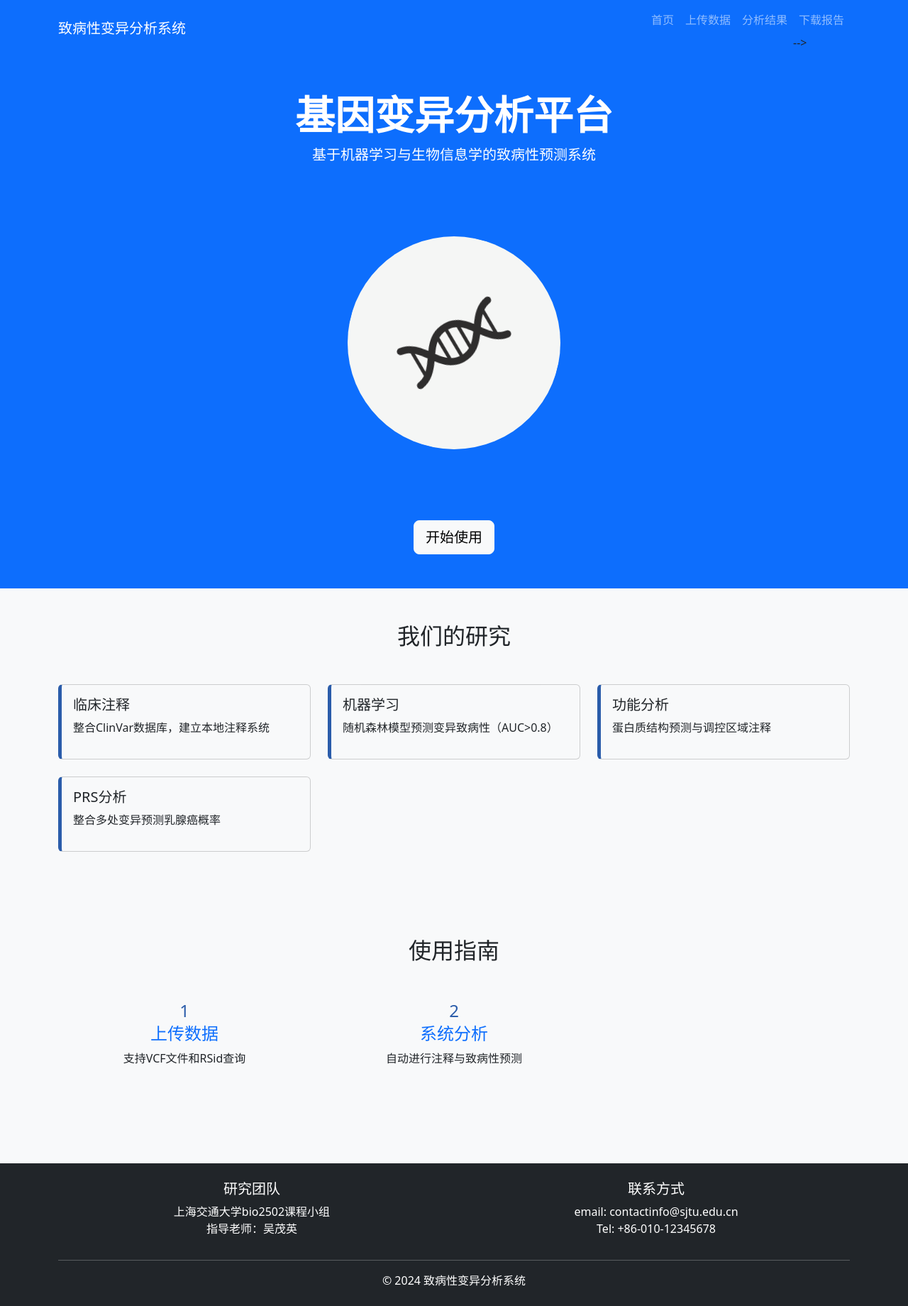
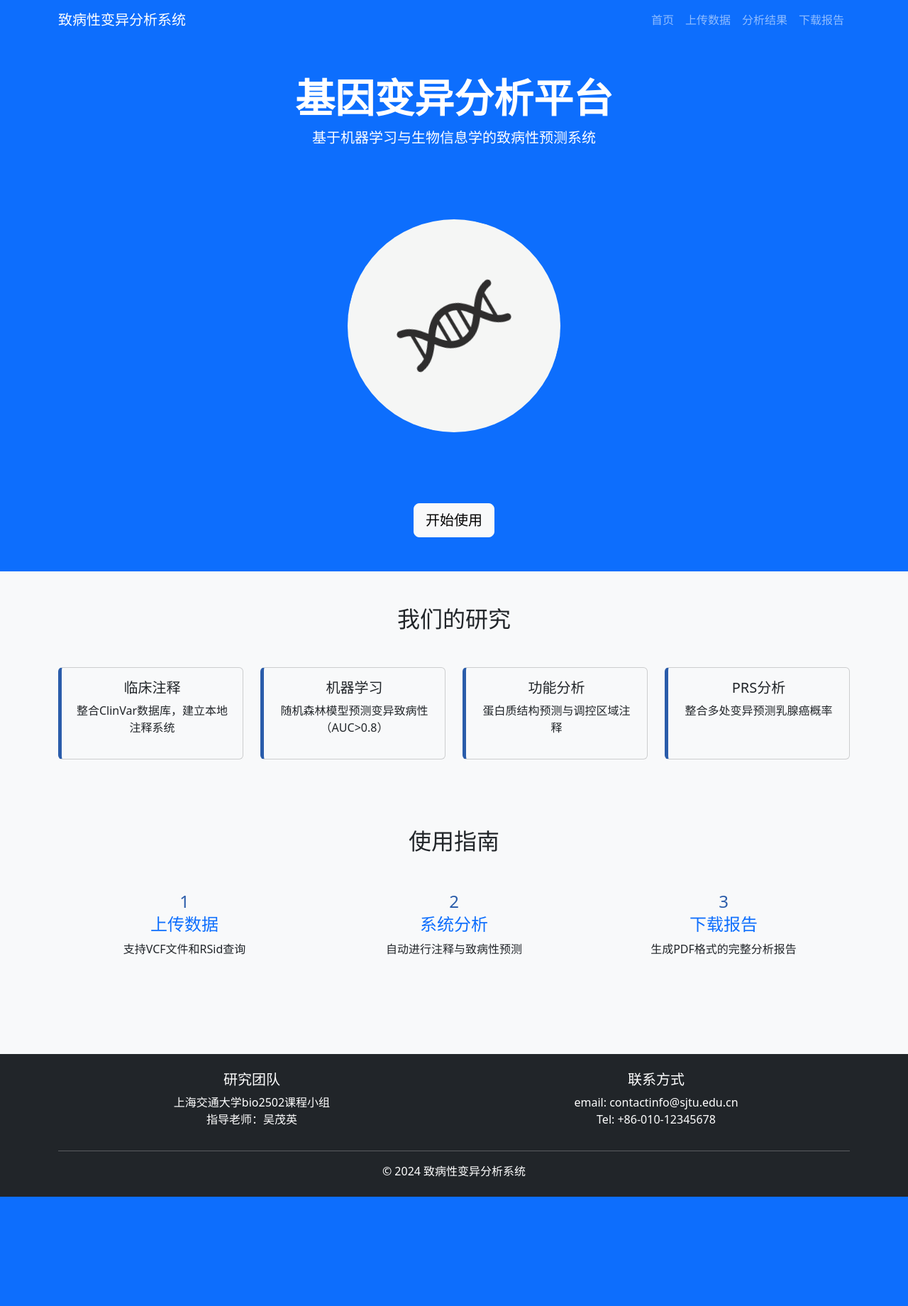
Before and after one commit to eating-SUN/bio2502-group-project, a Flask app: page / in a window 1280 px wide. Shown: the whole page at 71% size. After the commit the page ends 1686 px from the top, so only its background shows below. Run offline with Flask 3, Linux system fonts and the light colour scheme; parts of the project's set-up code (start-up, migrations or seed data) failed here and were passed over.

Commit message:
提交说明

```diff
--- a/app/routes.py
+++ b/app/routes.py
@@ -3,6 +3,7 @@ from app.utils import vcf_parser, variant_query, bio_features, regulome, prs
 import uuid
 import threading
 import os
+import traceback
 
 main = Blueprint('main', __name__)
 
@@ -17,6 +18,10 @@ def index():
 @main.route('/upload', methods=['GET'])
 def upload_page():
     return render_template('upload.html')
+
+@main.route('/results', methods=['GET'])
+def results_page():
+    return render_template('results.html')
 
 # upload file
 @main.route('/upload', methods=['POST'])
@@ -52,7 +57,7 @@ def upload_file():
     return jsonify({'status': 'queued', 'task_id': task_id}), 202
 
 
-@main.route('/task/<task_id>', methods=['GET'])
+@main.route('/status/<task_id>', methods=['GET'])
 def get_task_status(task_id):
     task = tasks.get(task_id)
     if not task:
@@ -72,21 +77,8 @@ def get_task_status(task_id):
 @main.route('/results', methods=['GET'])
 def results():
     task_id = request.args.get('task_id')
-    task = tasks.get(task_id)
-
-    if not task or task['status'] != 'completed':
-        return "Task not completed or not found", 404
-
-    result = task['result']['summary']
-
     return render_template(
-        'results.html',
-        variant_id=result.get('sample_variant', {}).get('id', 'N/A'),
-        clinvar_data=result.get('clinvar_data'),
-        pro_features=result.get('protein_features'),
-        regulome_score=result.get('regulome_score', 'N/A'),
-        prs_score=result.get('prs_score'),
-        prs_risk=result.get('prs_risk')
+        'results.html'
     )
 
 
@@ -98,11 +90,11 @@ def process_vcf_background(task_id, file_path):
     try:
         tasks[task_id]['status'] = 'parsing'
         tasks[task_id]['progress'] = 10
-        tasks[task_id]['variants'] = variants
+
 
         # 1. parse vcf file
         variants = vcf_parser.parse(file_path)
-
+        tasks[task_id]['variants'] = variants
         tasks[task_id]['progress'] = 20
 
         # 2. query ClinVar data
@@ -137,7 +129,7 @@ def process_vcf_background(task_id, file_path):
             end = variant['clinvar_data'].get('Stop')
             regulome_score = regulome.query_score({
                 'chrom': chrom,
-               'start': start,
+                'start': start,
                 'end': end
                 })
             variant['regulome_score'] = regulome_score
@@ -161,7 +153,7 @@ def process_vcf_background(task_id, file_path):
             'summary': {
                 'variant_id': sample_variant['id'] if sample_variant else None,
                 'protein_features': pro_features,
-               'regulome_score': regulome_score,
+                'regulome_score': regulome_score,
                 'prs_score': prs_score,
                 'prs_risk': prs_risk,
                 'clinvar_data': clinvar_data
@@ -171,6 +163,8 @@ def process_vcf_background(task_id, file_path):
         tasks[task_id]['progress'] = 100
 
     except Exception as e:
+        print('分析任务异常:', e)
+        traceback.print_exc()
         tasks[task_id]['status'] = 'failed'
         tasks[task_id]['error'] = str(e)
     finally:
--- a/app/static/js/main.js
+++ b/app/static/js/main.js
@@ -1,3 +1,15 @@
+// 页面跳转函数
+        function navigateTo(sectionId) {
+            document.querySelectorAll('a[href^="#"]').forEach(anchor => {
+                anchor.addEventListener('click', function (e) {
+                    e.preventDefault();
+                    document.querySelector(this.getAttribute('href')).scrollIntoView({
+                        behavior: 'smooth'
+                    });
+                });
+            });
+        }
+
 /**
  * 处理VCF文件上传功能
  */
@@ -16,11 +28,10 @@ function upload_file() {
 
     // 准备表单数据
     const formData = new FormData();
-    formData.append('vcf_file', fileInput.files[0]);
+    formData.append('file', fileInput.files[0]);
 
     // 显示进度组件
     uploadProgress.classList.remove('d-none');
-    updateProgressIndeterminate();
     uploadError.classList.add('d-none');
 
     // 创建XMLHttpRequest实例
@@ -28,11 +39,10 @@ function upload_file() {
 
     // 处理请求完成
     xhr.onload = () => {
-        uploadProgress.classList.add('d-none');
     if (xhr.status >= 200 && xhr.status < 300) {
-            // 上传成功，跳转页面或显示结果
-            console.log('文件上传成功');
-            window.location.href = 'results.html';
+        const response = JSON.parse(xhr.responseText);
+        const taskId = response.task_id;
+        checkTaskStatus(taskId); // 开始轮询进度
     } else {
         showError(uploadError, `上传失败，状态码：${xhr.status}`);
     }
@@ -45,27 +55,12 @@ function upload_file() {
     };
 
     // 配置请求
-    xhr.open('POST', '/api/upload', true);
+    xhr.open('POST', 'upload', true);
 
     // 发送请求
     xhr.send(formData);
 }
 
-
-/**
- * 更新上传进度条（适用于任务状态未知的情况）
- */
-function updateProgressIndeterminate() {
-    const progressBar = document.getElementById('progressBar');
-    const progressText = document.getElementById('progressText');
-
-    // 设置为不定长进度条
-    progressBar.classList.add('progress-bar-indeterminate');
-    progressText.textContent = '任务进行中...';
-
-    // 添加动画效果
-    progressBar.classList.add('progress-bar-animated', 'progress-bar-striped');
-}
 
 
 
@@ -194,25 +189,37 @@ function showResults(results) {
  * 轮询获取结果
  */
 function checkTaskStatus(taskId) {
+    const uploadProgress = document.getElementById('uploadProgress');
+    const progressBar = document.getElementById('progressBar');
+    const progressText = document.getElementById('progressText');
+    uploadProgress.classList.remove('d-none');
+
     const interval = setInterval(async () => {
         try {
             const response = await fetch(`/status/${taskId}`);
             const data = await response.json();
 
+            // 更新进度条
+            if (typeof data.progress === 'number') {
+                progressBar.style.width = `${data.progress}%`;
+                progressText.textContent = `${data.progress}%`;
+                progressBar.classList.remove('progress-bar-indeterminate');
+            }
+
             if (data.status === 'completed') {
                 clearInterval(interval);
+                uploadProgress.classList.add('d-none');
                 showResults(data.result);
-
-        // 显示浏览器通知
-        if (Notification.permission === 'granted') {
-          new Notification('Analysis Complete', {
-            body: 'Your variant analysis is ready!'
-          });
-        }
+                // 可选：显示通知
+            } else if (data.status === 'failed') {
+                clearInterval(interval);
+                uploadProgress.classList.add('d-none');
+                showError(document.getElementById('uploadError'), '分析失败，请重试');
             }
         } catch (error) {
-      console.error('Error checking status:', error);
             clearInterval(interval);
+            uploadProgress.classList.add('d-none');
+            showError(document.getElementById('uploadError'), '网络错误，请重试');
         }
     }, 2000); // 每2秒查询一次
 }
--- a/app/templates/index.html
+++ b/app/templates/index.html
@@ -88,10 +88,10 @@
                         <a class="nav-link" href="{{ url_for('main.upload_page') }}">上传数据</a>
                     </li>
                     <li class="nav-item">
-                        <a class="nav-link" href="{{ url_for('main.results') }}">分析结果</a>
+                        <a class="nav-link" href="{{ url_for('main.results_page') }}">分析结果</a>
                     </li>
                     <li class="nav-item">
-                        <a class="nav-link" href="{{ url_for('main.results') }}">下载报告</a> -->
+                        <a class="nav-link" href="{{ url_for('main.results_page') }}">下载报告</a>
                     </li>
                 </ul>
             </div>
@@ -111,7 +111,7 @@
         <div class="dna-container">
             <div class="circle-clip">
                 <svg class="rotating-svg" viewBox="0 0 100 100" preserveAspectRatio="xMidYMid meet">
-                    <image href="{{ url_for('static', filename='img/medical-01.svg') }}" width="100%" height="100%" />
+                    <image href="{{ url_for('static', filename='img/medical-01.svg' )}}" width="100%" height="100%" />
                 </svg>
             </div>
         </div>
@@ -129,37 +129,37 @@
     <section id="research" class="py-5">
     <div class="container">
         <h2 class="text-center mb-5">我们的研究</h2>
-            <div class="row">
-                <div class="col-md-4 mb-4">
+        <div class="row row-cols-1 row-cols-md-4 g-4">
+            <div class="col">
                 <div class="card research-card h-100">
-                        <div class="card-body">
+                    <div class="card-body text-center">
                         <h5 class="card-title">临床注释</h5>
                         <p class="card-text">整合ClinVar数据库，建立本地注释系统</p>
                         <i class="bi bi-database-fill fs-1 text-primary"></i>
                     </div>
                 </div>
             </div>
-                <div class="col-md-4 mb-4">
+            <div class="col">
                 <div class="card research-card h-100">
-                        <div class="card-body">
+                    <div class="card-body text-center">
                         <h5 class="card-title">机器学习</h5>
-                            <p class="card-text">随机森林模型预测变异致病性（AUC>0.8）</p>
+                        <p class="card-text">随机森林模型预测变异致病性（AUC&gt;0.8）</p>
                         <i class="bi bi-brain fs-1 text-primary"></i>
                     </div>
                 </div>
             </div>
-                <div class="col-md-4 mb-4">
+            <div class="col">
                 <div class="card research-card h-100">
-                        <div class="card-body">
+                    <div class="card-body text-center">
                         <h5 class="card-title">功能分析</h5>
                         <p class="card-text">蛋白质结构预测与调控区域注释</p>
                         <i class="bi bi-protein fs-1 text-primary"></i>
                     </div>
                 </div>
             </div>
-                <div class="col-md-4 mb-4">
+            <div class="col">
                 <div class="card research-card h-100">
-                        <div class="card-body">
+                    <div class="card-body text-center">
                         <h5 class="card-title">PRS分析</h5>
                         <p class="card-text">整合多处变异预测乳腺癌概率</p>
                         <i class="bi bi-protein fs-1 text-primary"></i>
@@ -182,14 +182,14 @@
                 </div>
                 <div class="col-md-4 mb-4">
                     <div class="method-step">2</div>
-                    <h4><a href="{{ url_for('main.results') }}" class="text-decoration-none">系统分析</a></h4>
+                    <h4><a href="{{ url_for('main.results_page') }}" class="text-decoration-none">系统分析</a></h4>
                     <p>自动进行注释与致病性预测</p>
                 </div>
-                <!-- <div class="col-md-4 mb-4">
+                <div class="col-md-4 mb-4">
                     <div class="method-step">3</div>
-                    <h4><a href="results.html#PDFdownload" class="text-decoration-none">下载报告</a></h4>
+                    <h4><a href="{{ url_for('main.results_page') }}" class="text-decoration-none">下载报告</a></h4>
                     <p>生成PDF格式的完整分析报告</p>
-                </div> -->
+                </div>
             </div>
         </div>
     </section>
@@ -216,20 +216,9 @@
     <!-- Bootstrap JS -->
     <script src="https://cdn.jsdelivr.net/npm/bootstrap@5.3.0/dist/js/bootstrap.bundle.min.js"></script>
     <script>
-        // 页面跳转函数
-        function navigateTo(sectionId) {
-            document.querySelectorAll('a[href^="#"]').forEach(anchor => {
-                anchor.addEventListener('click', function (e) {
-                    e.preventDefault();
-                    document.querySelector(this.getAttribute('href')).scrollIntoView({
-                        behavior: 'smooth'
-                    });
-                });
-            });
-        }
-
         // 初始化导航
         window.onload = navigateTo
     </script>
+    <script src="{{ url_for('static', filename='js/main.js') }}"></script>
 </body>
 </html>
--- a/app/utils/variant_query.py
+++ b/app/utils/variant_query.py
@@ -12,7 +12,7 @@ def query_clinvar(rsid):
 
 # Load gene to protein data
 def get_protein_sequence(rsid):
-    protein_df = pd.read_csv('data/gene_to_protein.csv')
+    protein_df = pd.read_csv('data/dbNSFP5/gene_to_protein.csv')
     match = protein_df[protein_df['rsid'] == rsid]
     if match.empty:
         return None
```
Also changed, not shown: app/static/js/results.js (added, +65 -0 lines), app/templates/results.html (+21 -8 lines), app/templates/upload.html (+9 -5 lines), app/utils/vcf_parser.py (+2 -7 lines), 2 other files. Lines whose indentation alone changed are shown as unchanged.
